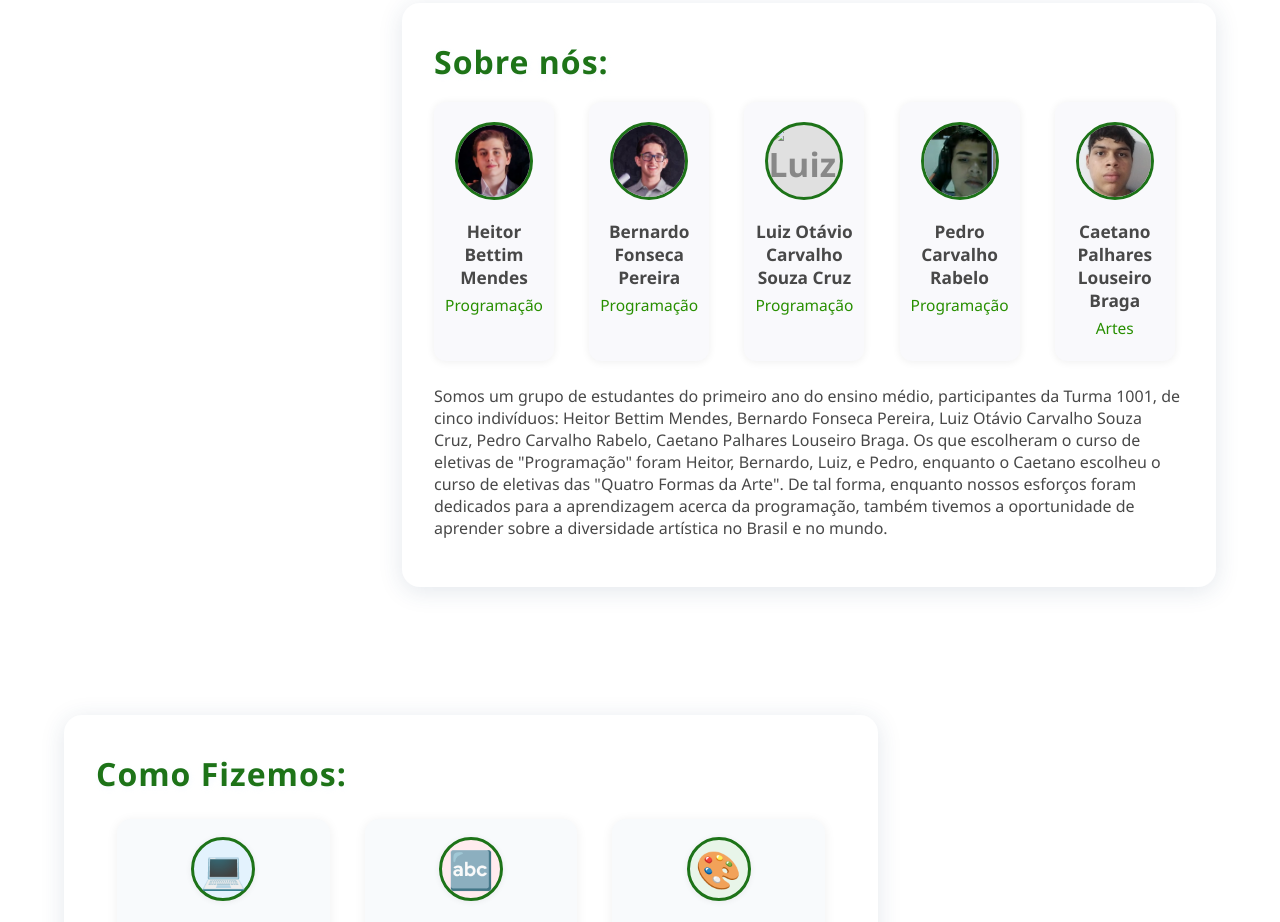
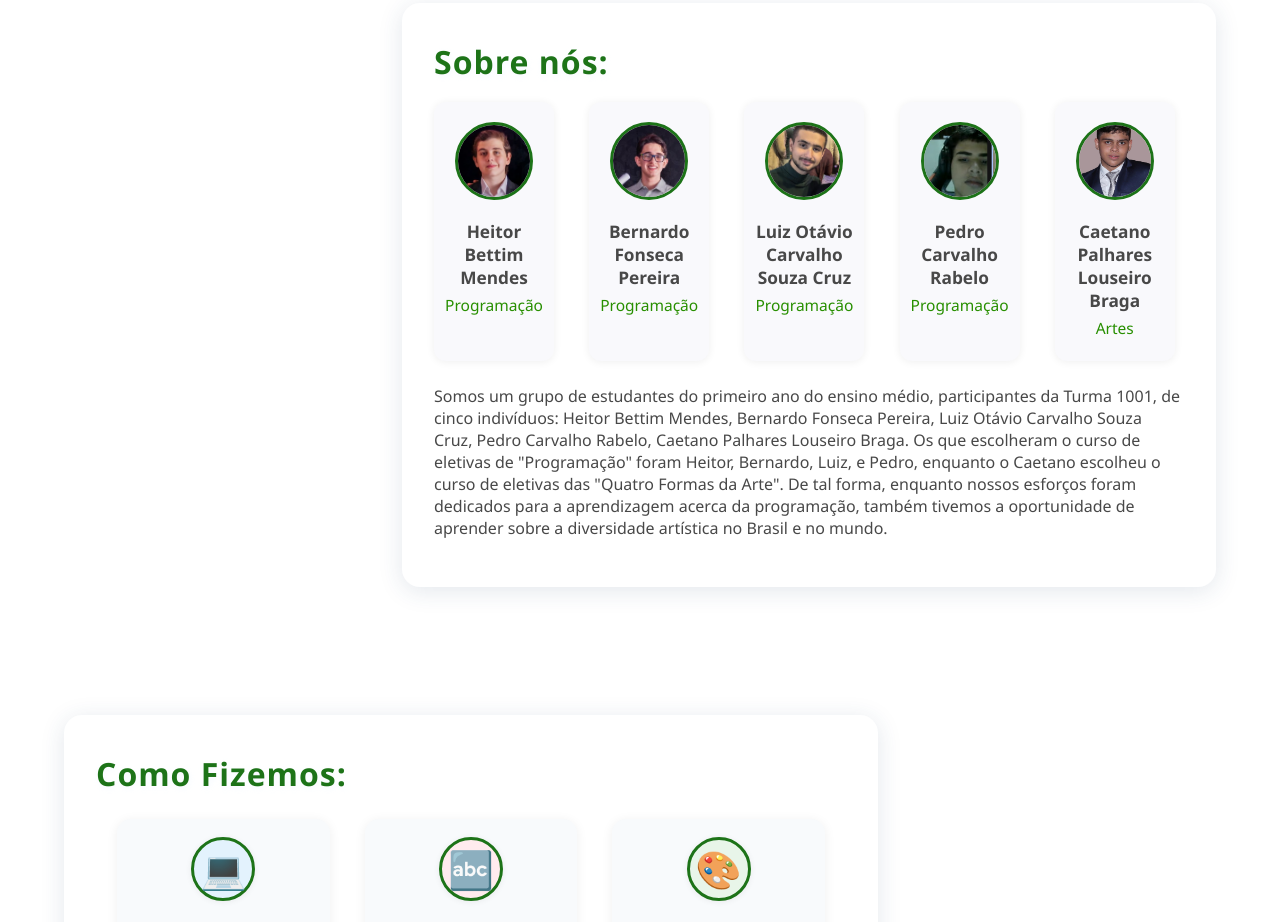
Before and after one commit to BePereira2010/ATLAS-CULTURAL, a plain HTML site: page index.html in a window 1280 px wide. Shown: the part 1260-2182 px from the top of the page. Drawn offline with Linux system fonts and the light colour scheme.

Commit message:
Update index.html

```diff
--- a/index.html
+++ b/index.html
@@ -431,7 +431,7 @@
         <div class="member-role">Programação</div>
       </div>
       <div class="team-member">
-        <img class="profile-img" alt="Luiz Otávio" src="louis.webp".jpeg" style="width:72px;height:72px;border-radius:50%;margin:0 auto 0.5em auto;">
+        <img class="profile-img" alt="Luiz Otávio" src="louis.jpeg".jpeg" style="width:72px;height:72px;border-radius:50%;margin:0 auto 0.5em auto;">
         <div class="member-name">Luiz Otávio Carvalho Souza Cruz</div>
         <div class="member-role">Programação</div>
       </div>
@@ -441,7 +441,7 @@
         <div class="member-role">Programação</div>
       </div>
       <div class="team-member">
-        <img class="profile-img" alt="Caetano Palhares Louseiro Braga" src="caetanoprisão.jpeg" style="width:72px;height:72px;border-radius:50%;margin:0 auto 0.5em auto;">
+        <img class="profile-img" alt="Caetano Palhares Louseiro Braga" src="caetano.jpeg" style="width:72px;height:72px;border-radius:50%;margin:0 auto 0.5em auto;">
         <div class="member-name">Caetano Palhares Louseiro Braga</div>
         <div class="member-role">Artes</div>
       </div>
```
